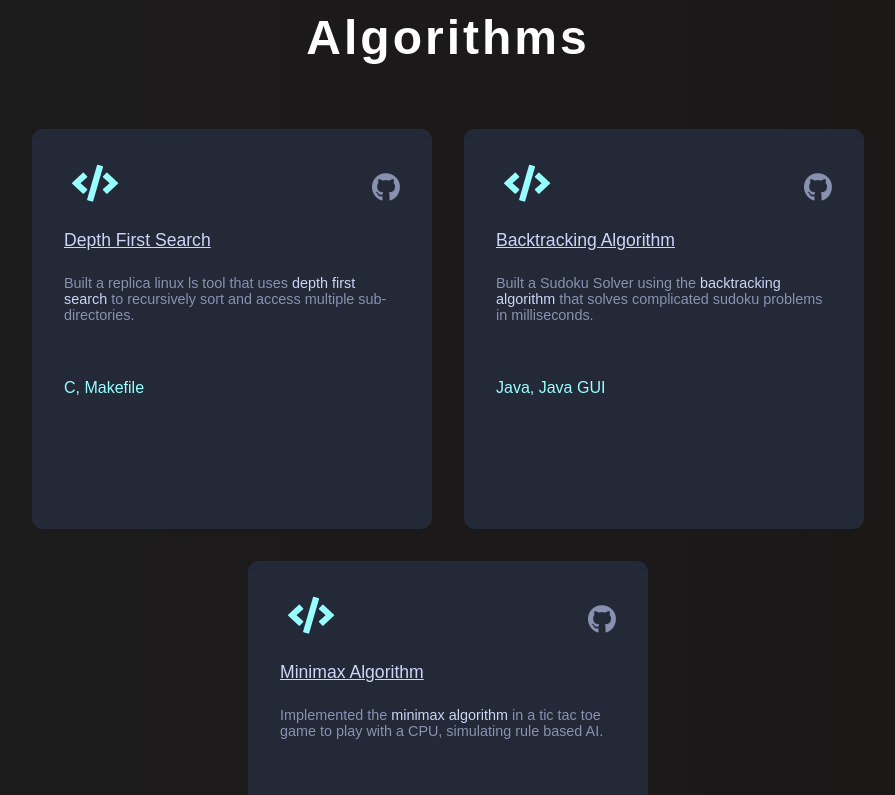
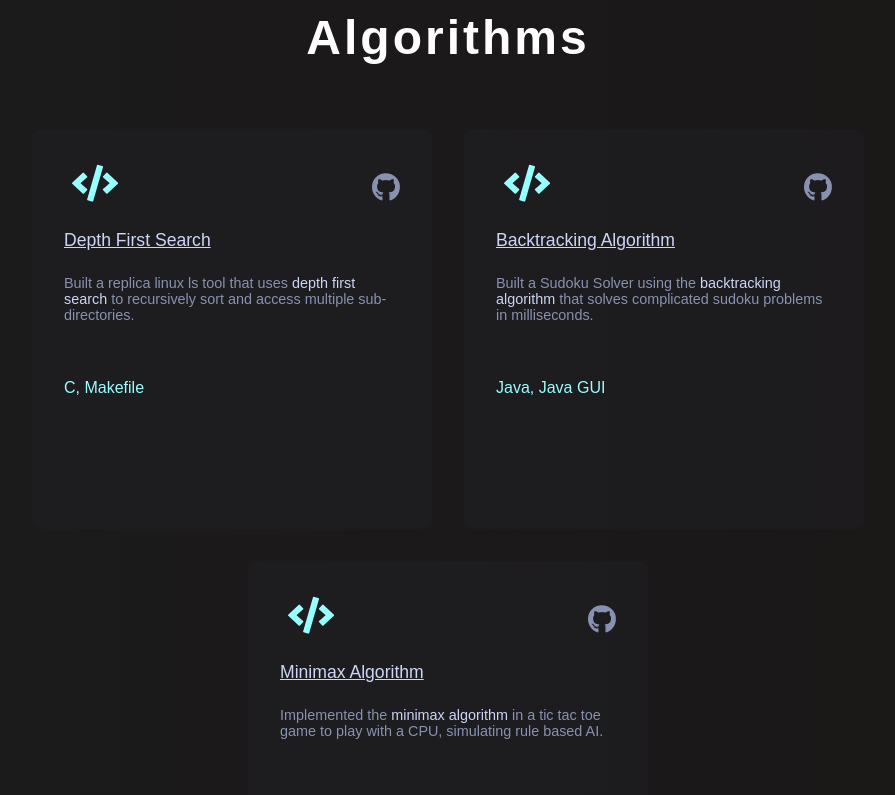
Before and after one commit to Dennayz/dennayz.github.io, a React (Create React App) app: page / in a window 1280 px wide. Shown: the part 5140-5935 px from the top of the page, without its empty margins (192-1087 px from the left). Built offline with nearby package versions, Linux system fonts and the light colour scheme.

Commit message:
changed background colour

```diff
--- a/src/components/styles/AlgorithmsSection.css
+++ b/src/components/styles/AlgorithmsSection.css
@@ -35,7 +35,7 @@
 }
 
 .codechallenge-card-item {
-  background-color: rgb(36, 41, 56);
+  background-color: rgb(36, 41, 55, 0.2);
   position: relative;
   padding: 2rem;
   gap: 1.5rem;
```
